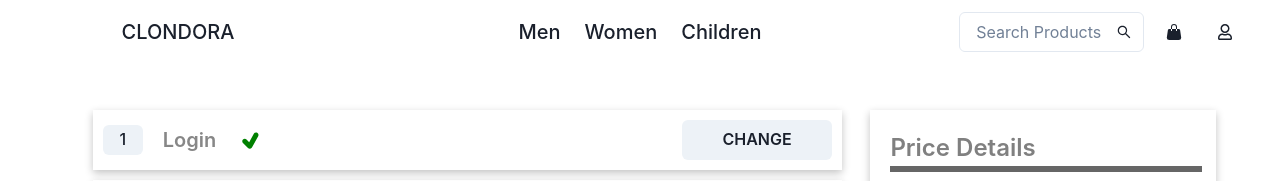
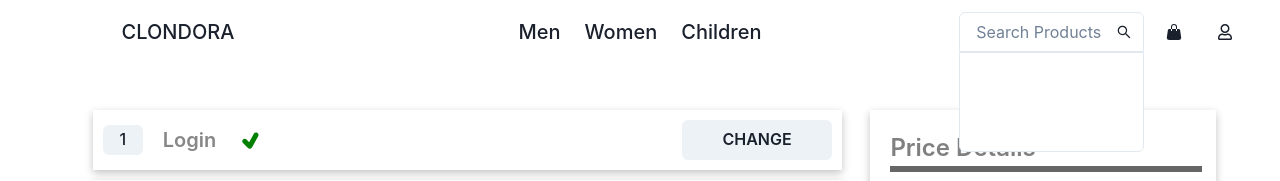
Before and after one commit to ayushgupta1324/Clondora_Frontend, a React (Create React App) app: page /checkout in a window 1280 px wide. Shown: the top 181 px of the page. Built offline with nearby package versions, Linux system fonts and the light colour scheme.

Commit message:
minor UI updates in Suggestion box

```diff
--- a/src/components/Navbar/styles.scss
+++ b/src/components/Navbar/styles.scss
@@ -42,20 +42,6 @@
       display: flex;
       align-items: center;
       justify-content: space-around;
-
-      .search-container {
-        width: 60%;
-        .input-group {
-          width: 100%;
-
-          input {
-            &:focus-visible {
-              border: 1px solid rgba(99, 98, 98, 0.548) !important;
-              box-shadow: 0 0 0 1px #4c4c4c;
-            }
-          }
-        }
-      }
 
       .cart-logo {
         cursor: pointer;
--- a/src/components/SearchModal/index.jsx
+++ b/src/components/SearchModal/index.jsx
@@ -1,3 +1,4 @@
+import './styles.scss'
 import { useState } from 'react'
 import { Input, InputGroup, InputRightElement } from "@chakra-ui/react";
 import axios from "axios";
@@ -40,6 +41,9 @@ const SearchModal = () => {
           <AiOutlineSearch />
         </InputRightElement>
       </InputGroup>
+      <div className='suggestion-area'>
+
+      </div>
     </div>
   );
 };
--- a/src/components/SearchModal/styles.scss
+++ b/src/components/SearchModal/styles.scss
@@ -0,0 +1,25 @@
+.search-container {
+  position: relative;
+  width: 60%;
+  .input-group {
+    width: 100%;
+    input {
+      border-bottom-left-radius: 0;
+      border-bottom-right-radius: 0;
+      &:focus-visible {
+        border: 1px solid rgba(175, 175, 175, 0.548) !important;
+        box-shadow: 0 0 0 1px #b0b0b0;
+      }
+    }
+  }
+
+  .suggestion-area {
+    border: 1px solid #e2e8f0;
+    background-color: white;
+    border-bottom-left-radius: 0.375rem;
+    border-bottom-right-radius: 0.375rem;
+    height: 100px;
+    width: 100%;
+    position: absolute;
+  }
+}
```
